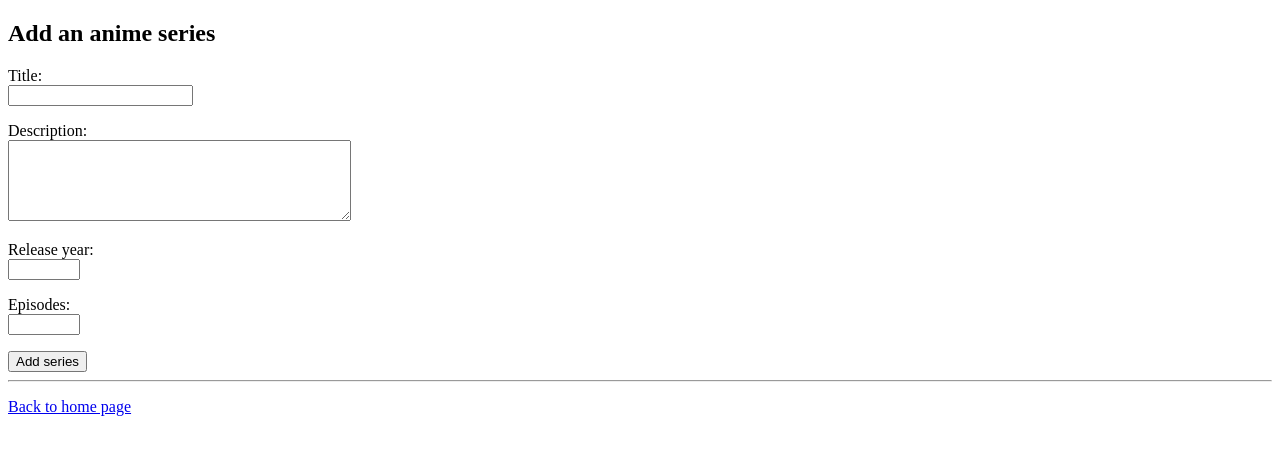
After one commit to MaxKanninen/animelist, a Flask app: page /add-series in a window 1280 px wide. The commit adds this page. Shown: the top 455 px of the page. Run offline with Flask 3, Linux system fonts and the light colour scheme.

Commit message:
Add series creation

```diff
--- a/app.py
+++ b/app.py
@@ -64,3 +64,33 @@ def login():
 def logout():
     session.clear()
     return redirect("/")
+
+@app.route("/add-series", methods=["GET", "POST"])
+def add_series():
+    if request.method == "GET":
+        return render_template("add-series.html")
+
+    title = request.form["title"]
+    if not title or len(title) > 100:
+        abort(403)
+    description = request.form["description"]
+    if not description or len(description) > 5000:
+        abort(403)
+    year = request.form["year"]
+    try:
+        year = int(year)
+    except ValueError:
+        abort(403)
+    if not year or 1 > year > 9999:
+        abort(403)
+    episodes = request.form["episodes"]
+    try:
+        episodes = int(episodes)
+    except ValueError:
+        abort(403)
+    if not episodes or 1 > episodes > 9999:
+        abort(403)
+
+    sql = "INSERT INTO series (title, description, year, episodes) VALUES (?, ?, ?, ?)"
+    db.execute(sql, [title, description, year, episodes])
+    return "Anime series added"
--- /dev/null
+++ b/templates/add-series.html
@@ -0,0 +1,36 @@
+<!DOCTYPE html>
+<html>
+
+<head>
+  <title>Add series</title>
+</head>
+
+<body>
+  <h2>Add an anime series</h2>
+  <form action="/add-series" method="post">
+    <p>
+      Title: <br />
+      <input type="text" name="title" maxlength="100" />
+    </p>
+    <p>
+      Description: <br />
+      <textarea name="description" rows="5" cols="40" maxlength="5000"></textarea>
+    </p>
+    <p>
+      Release year: <br />
+      <input type="number" name="year" min="1900" max="2050"/>
+    </p>
+    <p>
+      Episodes: <br />
+      <input type="number" name="episodes" min="1" max="9999" />
+    </p>
+    <input type="submit" value="Add series">
+  </form>
+
+  <hr />
+  <p>
+    <a href="/">Back to home page</a>
+  </p>
+</body>
+
+</html>
```
Also changed, not shown: templates/index.html (+8 -1 lines).
